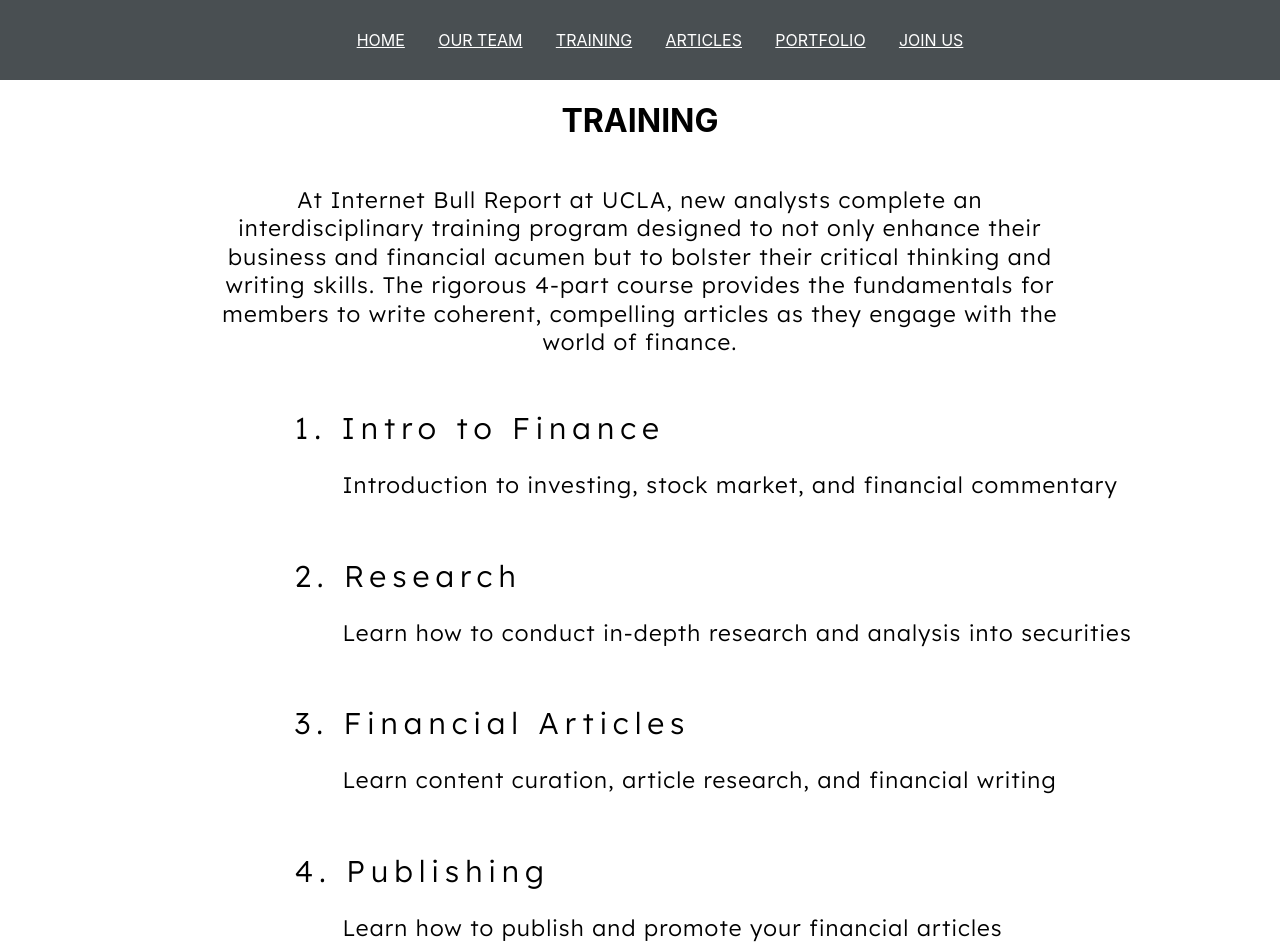
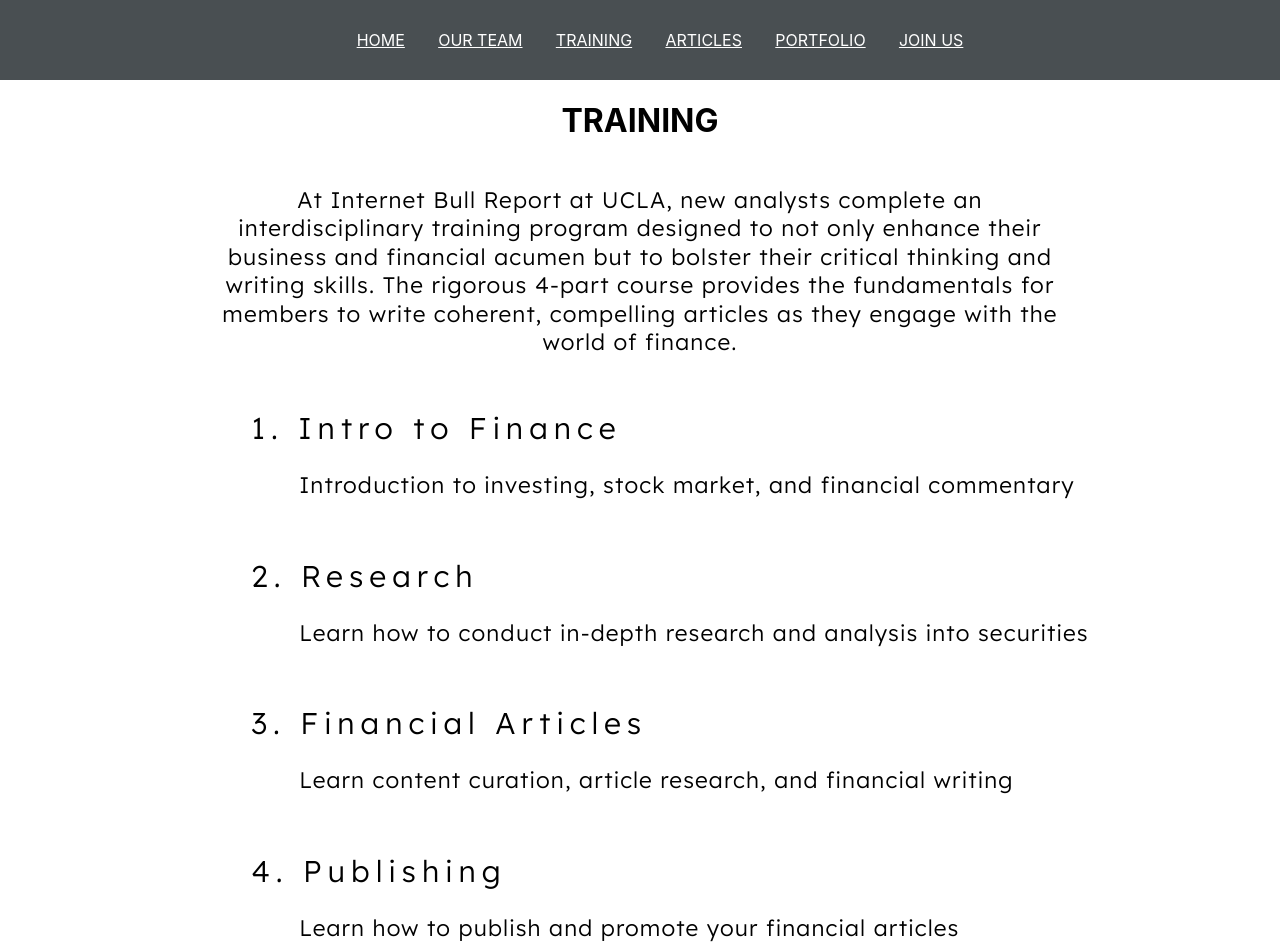
Before and after one commit to TechConnectedUCLA/ibr-frontend, a React (Create React App) app: page /training in a window 1280 px wide. Shown: the top 952 px of the page. Built offline with nearby package versions, Linux system fonts and the light colour scheme.

Commit message:
centered text

```diff
--- a/src/Pages/Training.css
+++ b/src/Pages/Training.css
@@ -11,8 +11,6 @@
     max-width: 1316;
     max-height: 253px;
 
-    margin-left: auto;
-    margin-right: auto;
     padding-top: 40px;
     padding-bottom: 70px;
 
@@ -22,8 +20,6 @@
 }
 
 .numeral {
-    text-align: left;
-
     width: 550px;
     height: 50px;
     padding-bottom: 2rem;
@@ -34,8 +30,6 @@
 }
 
 .content {
-    text-align: left;
-
     width: 1060px;
     height: 91px;
     padding-bottom: 1.5rem;
@@ -54,16 +48,9 @@
     font-family: 'Lexend';
 }
 
-.center {
-    display: flex;
-    flex-direction: column;
-    align-items: center;
-}
-
 .container {
-    display: flex;
-    flex-direction: column;
-    padding-left: 10%;
+    display: inline-block;
+    text-align: left;
 
     width: 90%;
     max-width: 1100;
@@ -80,4 +67,5 @@
     margin-left: auto;
     margin-right: auto;
     transform: scale(0.75) translateY(-250px);
+    text-align: center;
 }
--- a/src/Pages/Training.js
+++ b/src/Pages/Training.js
@@ -8,7 +8,7 @@
       <h1>TRAINING</h1>
 
       <div class="wrapper">
-        <div class='center' class='blurb'>
+        <div class='blurb'>
             At Internet Bull Report at UCLA, new analysts complete an interdisciplinary training program designed to not only enhance their business and financial acumen but to bolster their critical thinking and writing skills.
             The rigorous 4-part course provides the fundamentals for members to write coherent, compelling articles as they engage with the world of finance.
         </div>
```
